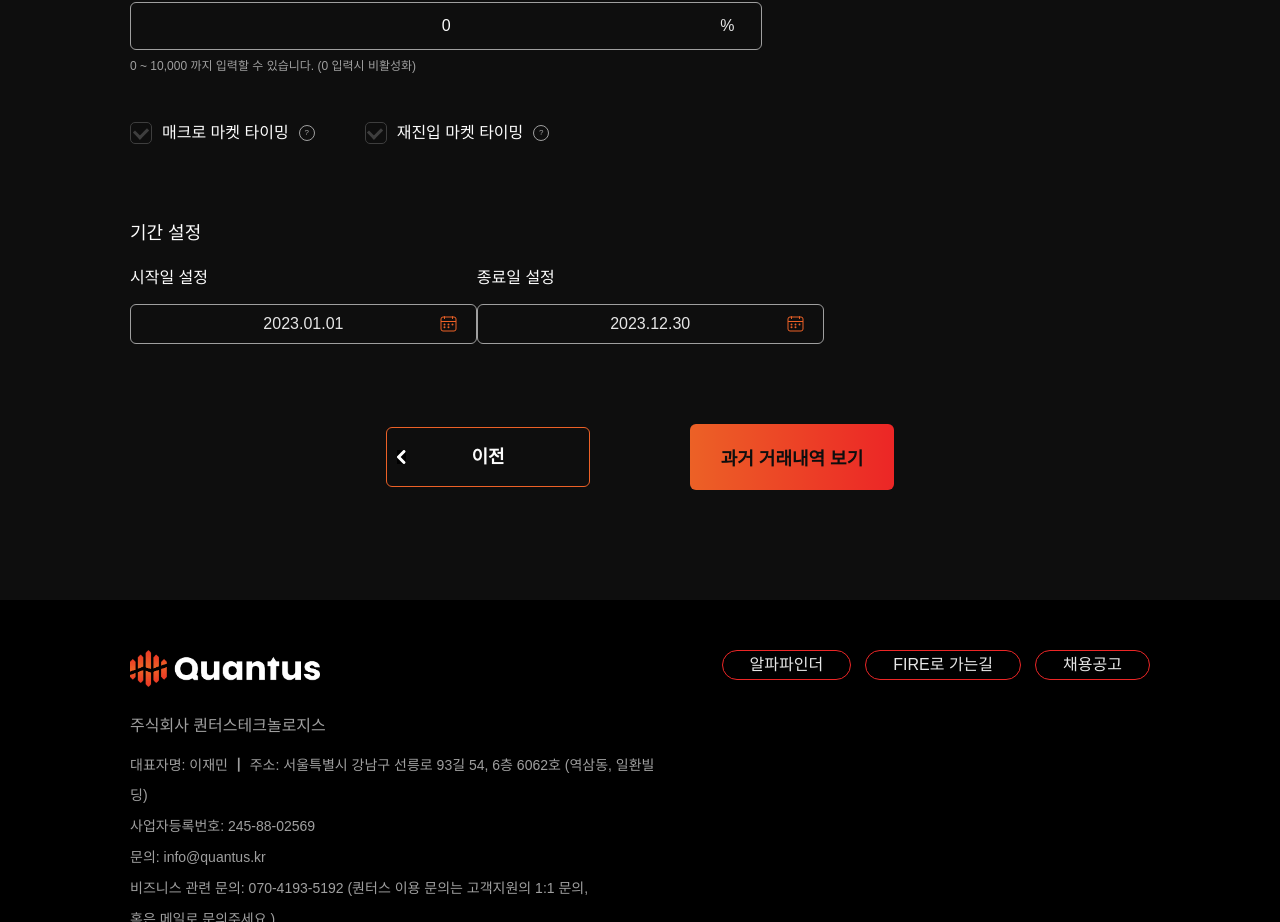
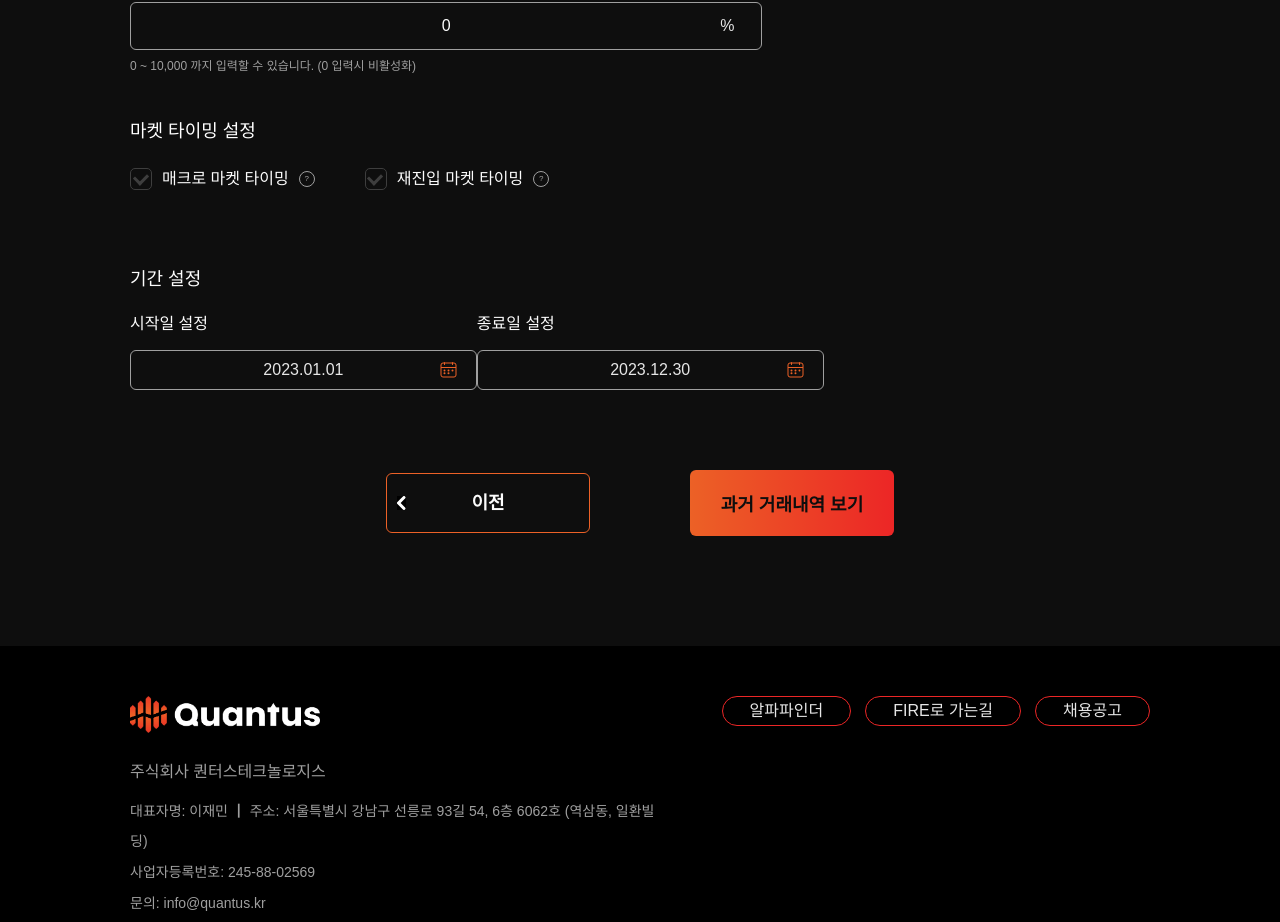
Before and after one commit to backseoungjae/quantus-clone-coding, a React (Create React App) app: page /port/past/port in a window 1280 px wide. Shown: the part 1280-2202 px from the top of the page. Built offline with nearby package versions, Linux system fonts and the light colour scheme.

Commit message:
매크로 마켓 타이밍에 들어갈 내용 변경

```diff
--- a/src/components/BacktestSetting/BacktestSetting.jsx
+++ b/src/components/BacktestSetting/BacktestSetting.jsx
@@ -25,7 +25,7 @@ export default function BacktestSetting({
   rebalancingToggle,
   specificControlToggle,
   splitMode,
-  handleChagneSplit,
+  handleChangeSplit,
   handleChangeBackTestTitle,
   handleChangeBacktestSettings,
   handleAddMonthList,
@@ -235,18 +235,24 @@ export default function BacktestSetting({
             />
           </div>
         )}
+        <div className={cx("sub_inner")}>
+          <div className={cx("title_box")}>
+            <p className={cx("title")}>마켓 타이밍 설정</p>
+          </div>
           <MacroMarketBox
-          backTest={backTest}
+            setting={backTest}
             splitMode={splitMode}
             macroToggle={macroToggle}
-          pathname={location.pathname}
-          handleChagneSplit={handleChagneSplit}
-          handleChangeReentryMarketSettings={handleChangeReentryMarketSettings}
+            handleChangeSplit={handleChangeSplit}
+            handleChangeReentryMarketSettings={
+              handleChangeReentryMarketSettings
+            }
             handleMacroToggle={handleMacroToggle}
             handleChangeMacroMarketSettings={handleChangeMacroMarketSettings}
             handleRemoveMacroMarketSettings={handleRemoveMacroMarketSettings}
             handleAddMacroMarketSettings={handleAddMacroMarketSettings}
           />
+        </div>
         {location.pathname !== "/port/trade/port" && (
           <div className={cx("sub_inner")}>
             <DateBox
```
Lines whose indentation alone changed are shown as unchanged.
